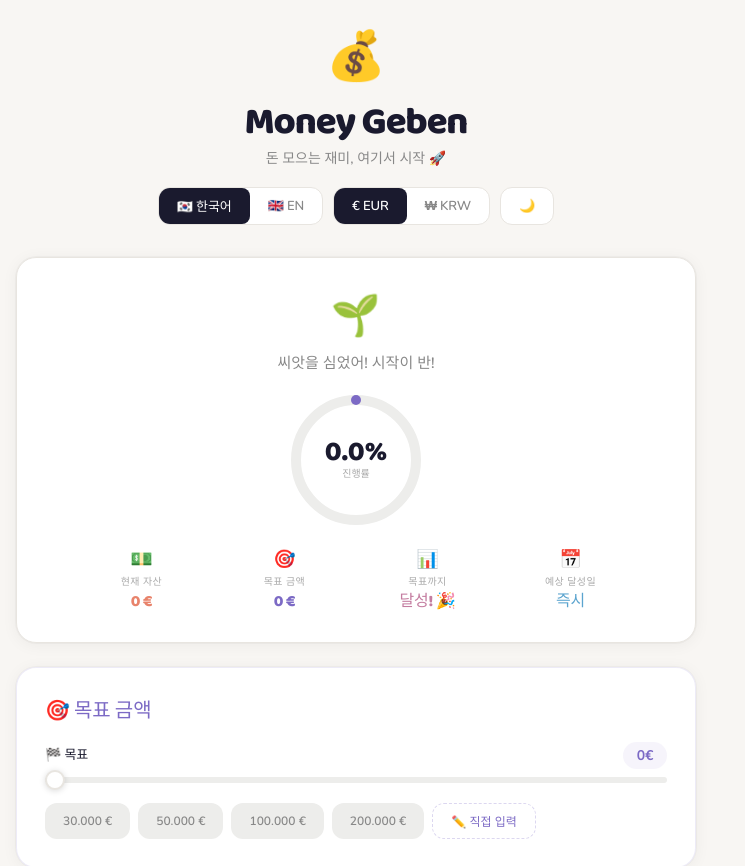
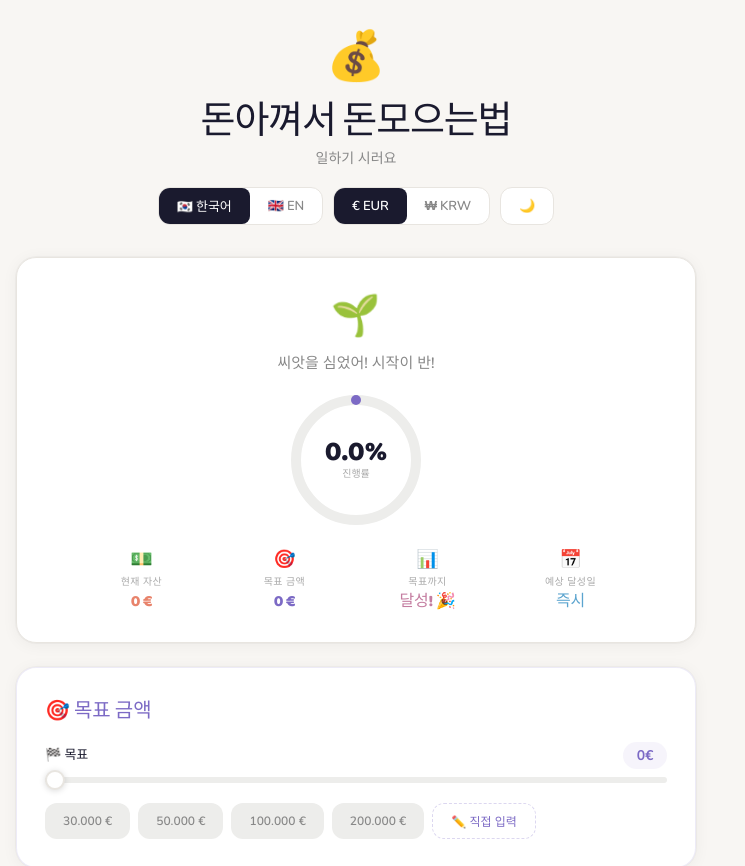
Before and after one commit to sinramyeon/money-geben, a React (Vite) app: page / in a window 1280 px wide. Shown: the top 866 px of the page, without its empty margins (0-745 px from the left). Built offline with nearby package versions, Linux system fonts and the light colour scheme.

Commit message:
fix vercel build error

```diff
--- a/src/App.tsx
+++ b/src/App.tsx
@@ -10,7 +10,7 @@ interface CC{symbol:string;locale:string;code:string;presets:number[];maxG:numbe
 interface HP{month:number;total:number;cash:number;savings:number;stocks:number;}
 
 const T=(ko:boolean)=>({
-  title:"Money Geben",sub:ko?"돈 모으는 재미, 여기서 시작 🚀":"Start your saving journey 🚀",
+  title:"돈아껴서 돈모으는법",sub:ko?"일하기 시러요":"Start your saving journey 🚀",
   curAssets:ko?"🏦 현재 자산":"🏦 Current Assets",
   cash:ko?"현금 (통장)":"Cash",sav:ko?"저축 (적금/예금)":"Savings",stk:ko?"투자 (ETF/주식)":"Investments",
   monthly:ko?"📆 월간 설정":"📆 Monthly Settings",
@@ -27,7 +27,7 @@ const T=(ko:boolean)=>({
   curAsset:ko?"현재 자산":"Current",remaining:ko?"목표까지":"Remaining",
   expDate:ko?"예상 달성일":"Expected",
   cashL:ko?"현금":"Cash",savL:ko?"저축":"Savings",stkL:ko?"투자":"Invest",
-  footer:"Made with 💜 · Money Geben",now:"Now",dark:ko?"다크모드":"Dark Mode",
+  footer:"Made with 💜 · AI",now:"Now",dark:ko?"다크모드":"Dark Mode",
   heroGoal:ko?"목표 금액":"Goal",heroAt:ko?"에 달성 예상":" expected",
   progress:ko?"진행률":"Progress",
   // What If
@@ -410,7 +410,7 @@ export default function App(){
                 <CartesianGrid strokeDasharray="3 3" stroke={th.bdr}/>
                 <XAxis dataKey="year" tick={{fontSize:10,fill:th.mut}}/>
                 <YAxis tick={{fontSize:10,fill:th.mut}} tickFormatter={(v:number)=>fs(v)}/>
-                <Tooltip contentStyle={{background:th.tip,borderRadius:12,border:`1px solid ${th.bdr}`}} formatter={(v:number|undefined,n:string)=>[fmt(v??0),n==="dep"?t.depL:t.gainL]}/>
+                <Tooltip contentStyle={{background:th.tip,borderRadius:12,border:`1px solid ${th.bdr}`}} formatter={(v:any,n:any)=>[fmt(v??0),n==="dep"?t.depL:t.gainL]}/>
                 <Bar dataKey="dep" name="dep" stackId="a" fill={C.sav} radius={[0,0,0,0]}/>
                 <Bar dataKey="gain" name="gain" stackId="a" fill={C.stk} radius={[4,4,0,0]}/>
               </BarChart>
```
